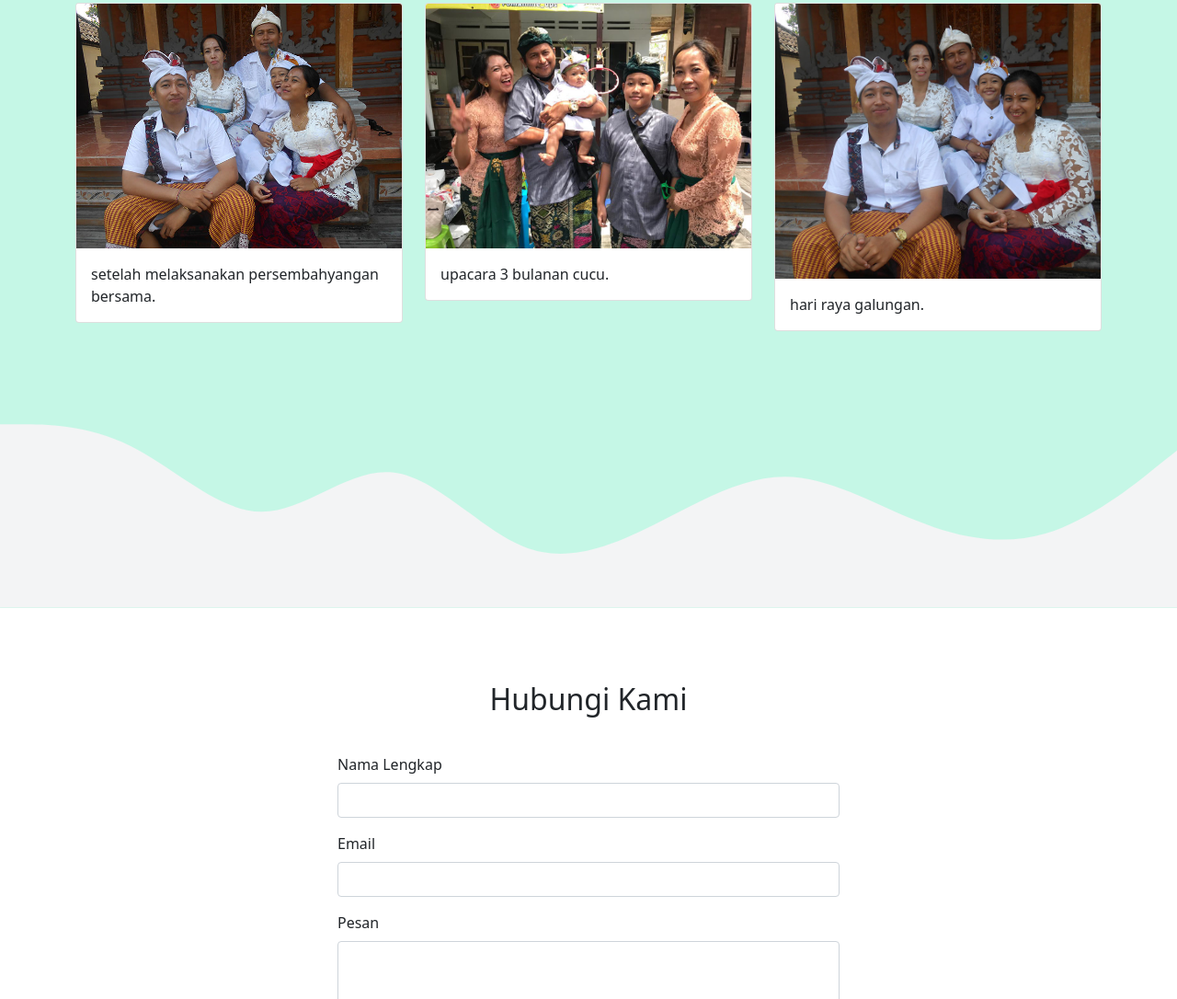
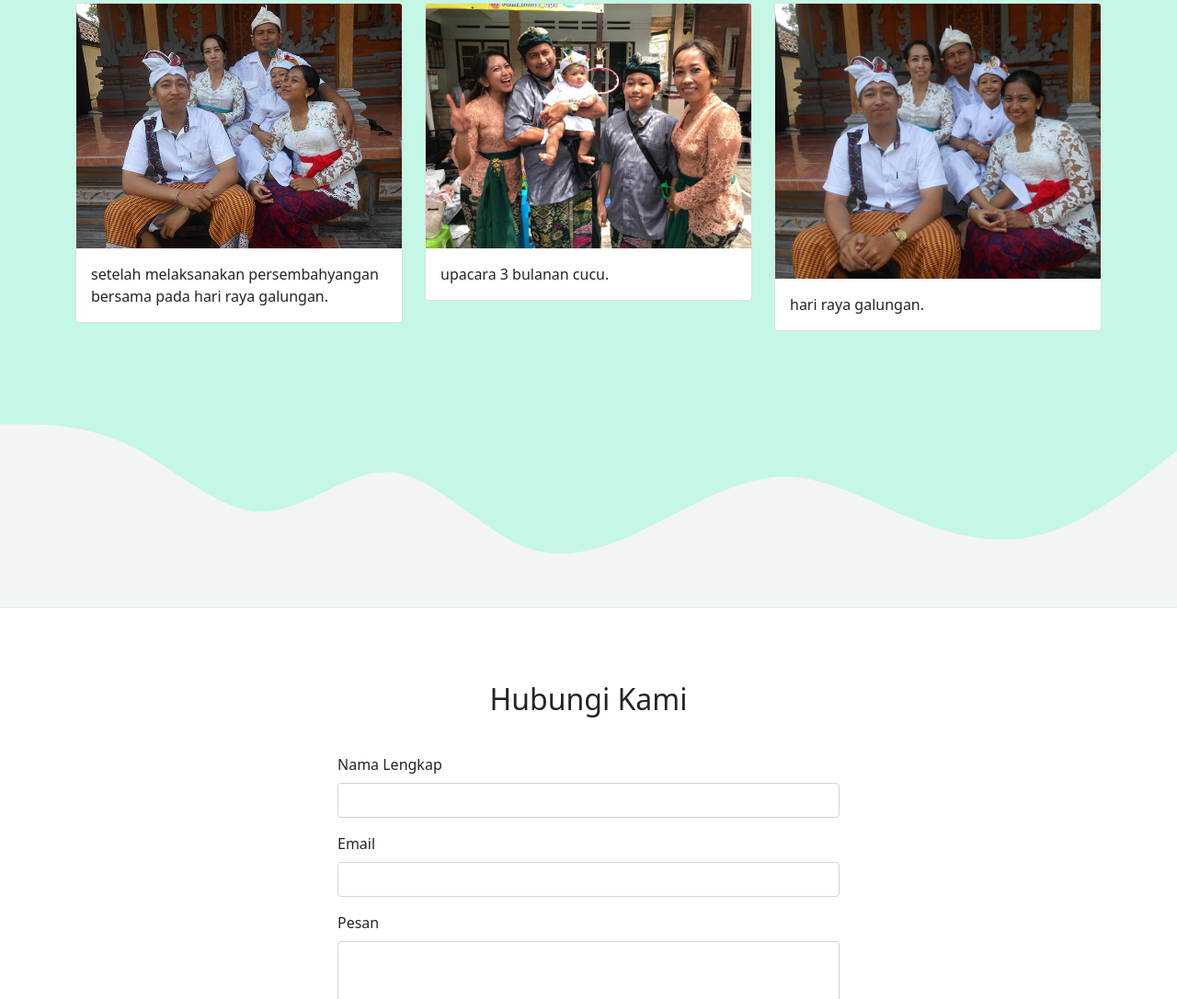
Before and after one commit to Krisnawibawa/krisnawibawa.github.io, a plain HTML site: page index.html in a window 1280 px wide. Shown: the part 1946-3032 px from the top of the page at 92% size. Drawn offline with nearby package versions, Linux system fonts and the light colour scheme.

Commit message:
Update index.html

```diff
--- a/index.html
+++ b/index.html
@@ -103,7 +103,7 @@
                     <div class="card ">
                         <img src="img/projects/fam1.JPG " class="card-img-top " alt="... ">
                         <div class="card-body ">
-                            <p class="card-text ">setelah melaksanakan persembahyangan bersama.</p>
+                            <p class="card-text ">setelah melaksanakan persembahyangan bersama pada hari raya galungan.</p>
                         </div>
                     </div>
                 </div>
```
